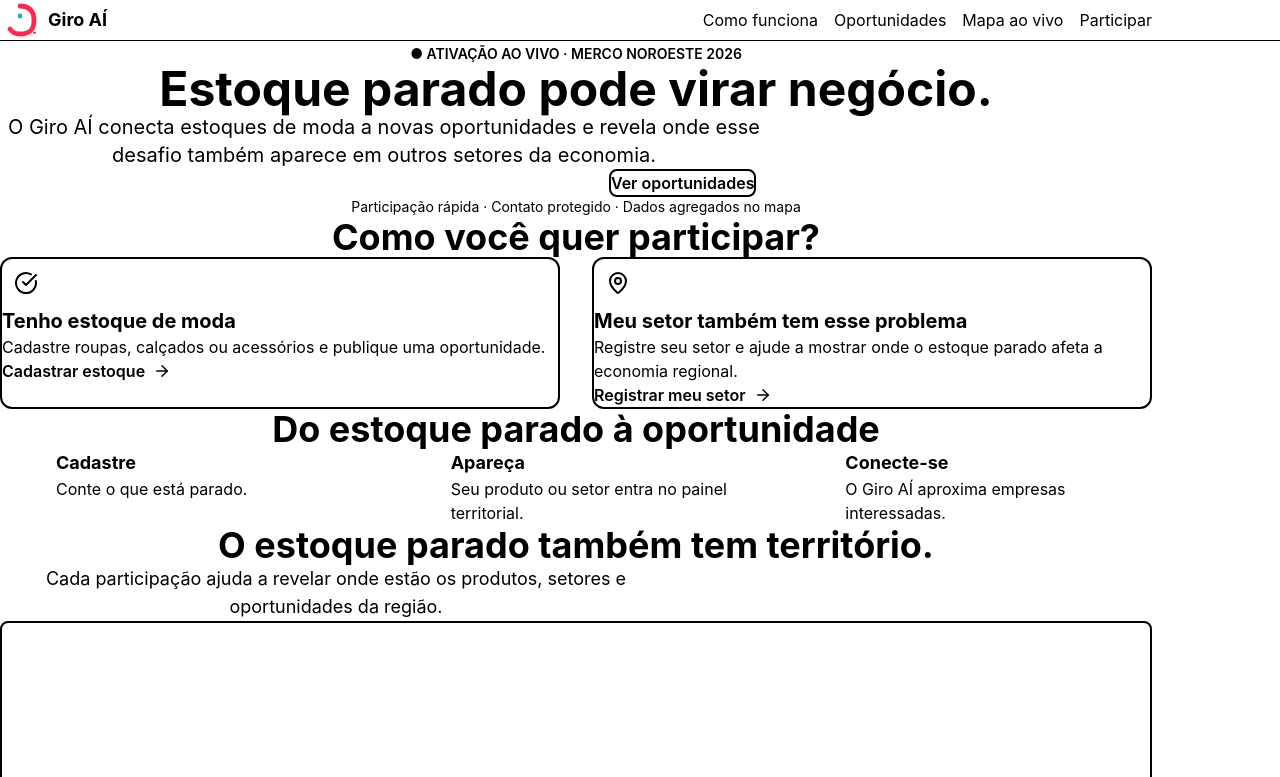
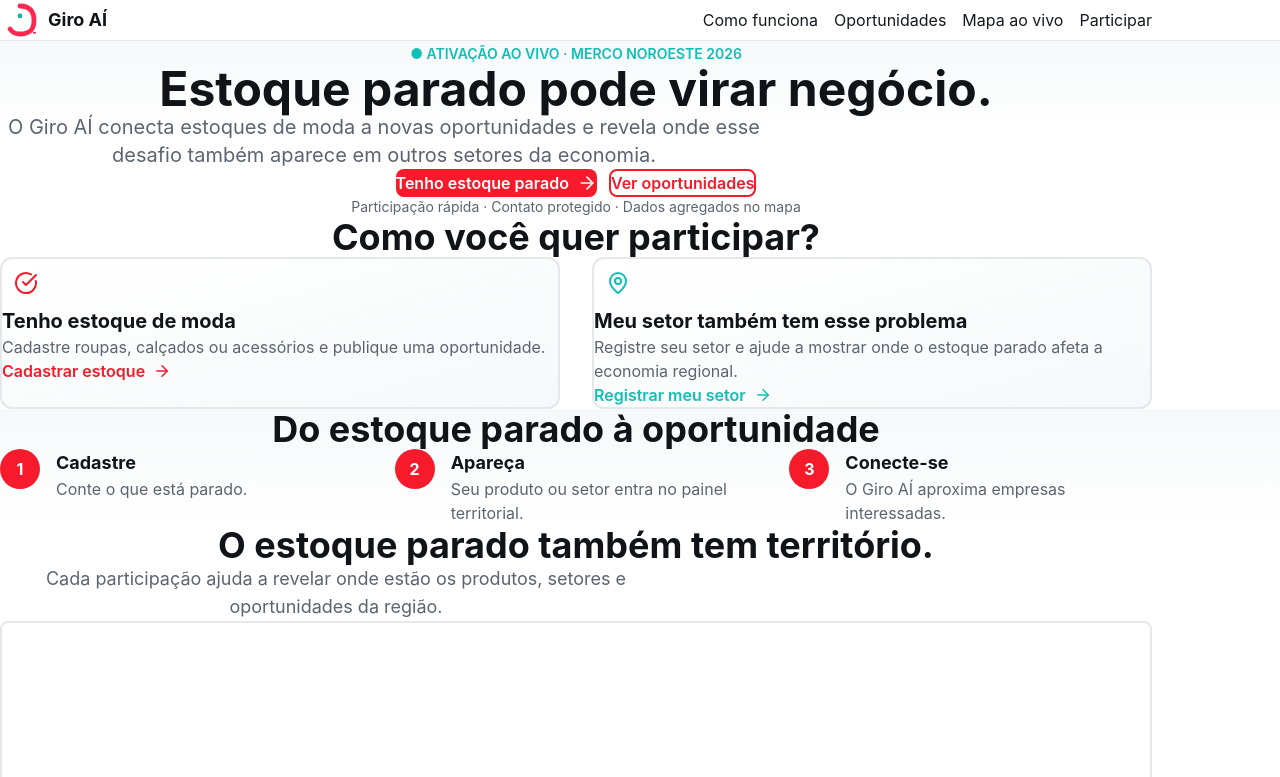
Before and after one commit to syvteklabs/giroai_piloto, a Next.js app: page / in a window 1280 px wide. Shown: the top 777 px of the page. Built offline with nearby package versions, Linux system fonts and the light colour scheme.

Commit message:
Fix Tailwind v4 custom colors - add explicit CSS utilities in globals.css

```diff
--- a/app/globals.css
+++ b/app/globals.css
@@ -1,4 +1,58 @@
 @import "tailwindcss";
+
+@layer theme {
+  :root {
+    --color-giro-grafite: #101418;
+    --color-giro-vermelho: #F51B2B;
+    --color-giro-turquesa: #10BFB5;
+    --color-giro-branco: #FFFFFF;
+    --color-giro-claro: #F6F8F9;
+    --color-giro-texto: #151A20;
+    --color-giro-texto-sec: #5B6470;
+    --color-giro-borda: #E5E7EB;
+  }
+}
+
+@layer utilities {
+  .bg-giro-grafite { background-color: var(--color-giro-grafite); }
+  .bg-giro-vermelho { background-color: var(--color-giro-vermelho); }
+  .bg-giro-turquesa { background-color: var(--color-giro-turquesa); }
+  .bg-giro-branco { background-color: var(--color-giro-branco); }
+  .bg-giro-claro { background-color: var(--color-giro-claro); }
+  .bg-giro-texto { background-color: var(--color-giro-texto); }
+  .bg-giro-texto-sec { background-color: var(--color-giro-texto-sec); }
+  .bg-giro-borda { background-color: var(--color-giro-borda); }
+
+  .text-giro-grafite { color: var(--color-giro-grafite); }
+  .text-giro-vermelho { color: var(--color-giro-vermelho); }
+  .text-giro-turquesa { color: var(--color-giro-turquesa); }
+  .text-giro-branco { color: var(--color-giro-branco); }
+  .text-giro-claro { color: var(--color-giro-claro); }
+  .text-giro-texto { color: var(--color-giro-texto); }
+  .text-giro-texto-sec { color: var(--color-giro-texto-sec); }
+  .text-giro-borda { color: var(--color-giro-borda); }
+
+  .border-giro-grafite { border-color: var(--color-giro-grafite); }
+  .border-giro-vermelho { border-color: var(--color-giro-vermelho); }
+  .border-giro-turquesa { border-color: var(--color-giro-turquesa); }
+  .border-giro-branco { border-color: var(--color-giro-branco); }
+  .border-giro-claro { border-color: var(--color-giro-claro); }
+  .border-giro-texto { border-color: var(--color-giro-texto); }
+  .border-giro-texto-sec { border-color: var(--color-giro-texto-sec); }
+  .border-giro-borda { border-color: var(--color-giro-borda); }
+
+  .from-giro-grafite { --tw-gradient-from: var(--color-giro-grafite); }
+  .from-giro-vermelho { --tw-gradient-from: var(--color-giro-vermelho); }
+  .from-giro-turquesa { --tw-gradient-from: var(--color-giro-turquesa); }
+  .from-giro-branco { --tw-gradient-from: var(--color-giro-branco); }
+  .from-giro-claro { --tw-gradient-from: var(--color-giro-claro); }
+
+  .to-giro-grafite { --tw-gradient-to: var(--color-giro-grafite); }
+  .to-giro-vermelho { --tw-gradient-to: var(--color-giro-vermelho); }
+  .to-giro-turquesa { --tw-gradient-to: var(--color-giro-turquesa); }
+  .to-giro-branco { --tw-gradient-to: var(--color-giro-branco); }
+  .to-giro-claro { --tw-gradient-to: var(--color-giro-claro); }
+}
 
 * {
   margin: 0;
--- a/tailwind.config.ts
+++ b/tailwind.config.ts
@@ -1,5 +1,3 @@
-import type { Config } from 'tailwindcss'
-
 export default {
   content: [
     './app/**/*.{js,ts,jsx,tsx,mdx}',
@@ -21,4 +19,4 @@ export default {
       },
     },
   },
-} satisfies Config
+}
```
